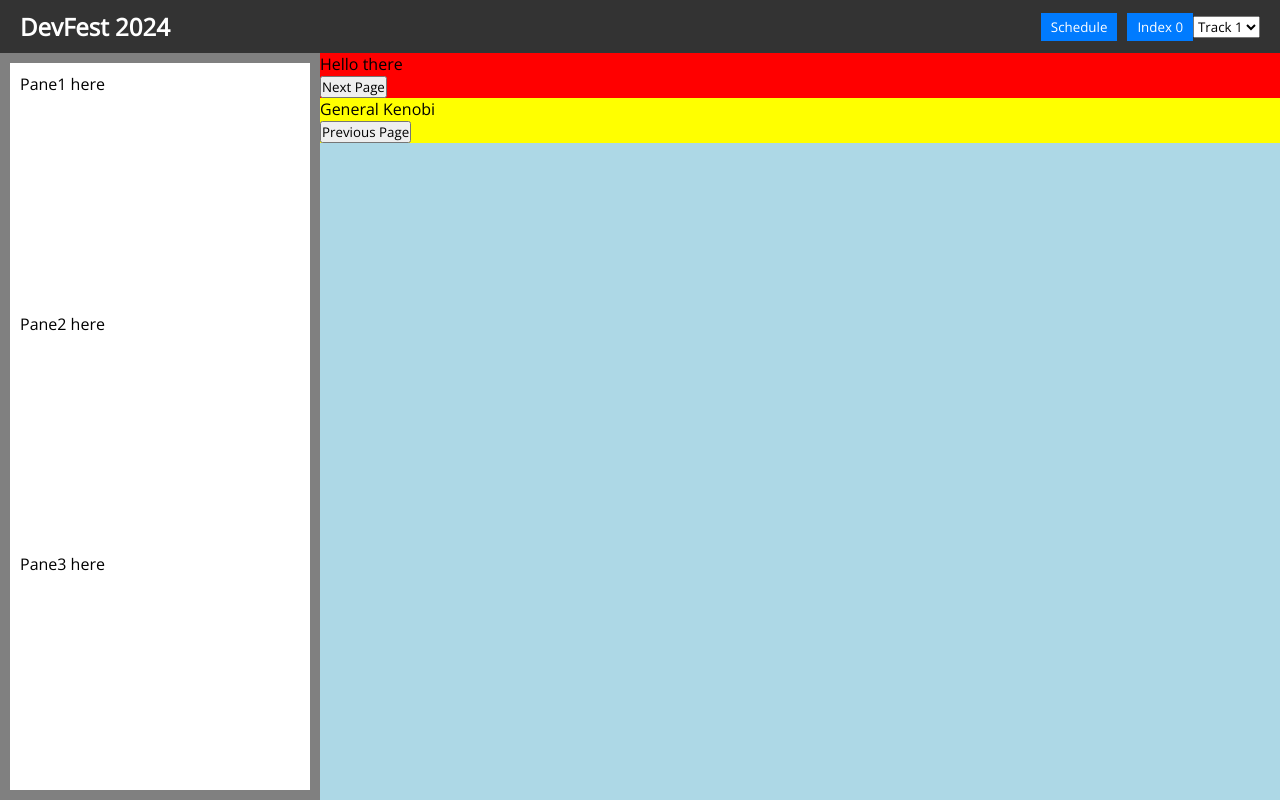
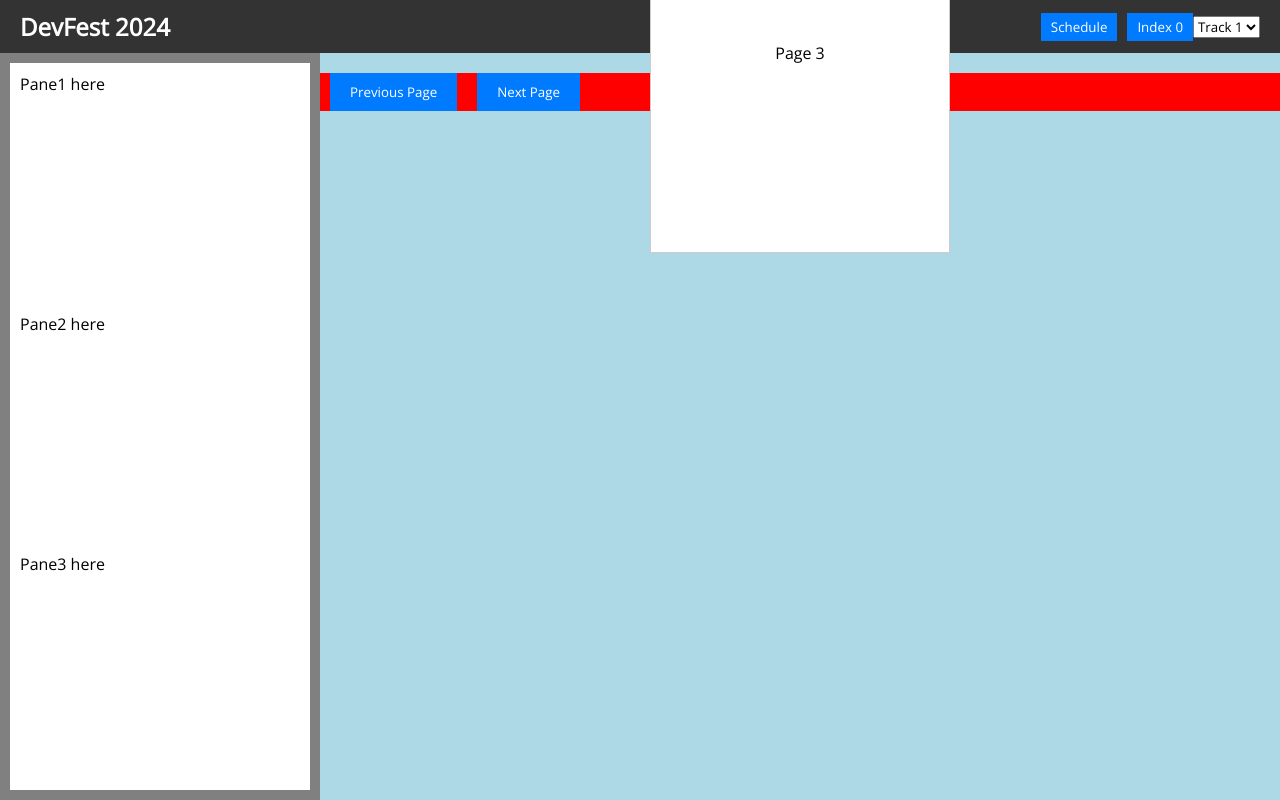
Before and after one commit to adicu/devfest-2024, a Next.js app: page / in a window 1280 px wide. Built offline with nearby package versions, Linux system fonts and the light colour scheme.

Commit message:
Tried page flip implementations, none work

```diff
--- a/src/components/Book.jsx
+++ b/src/components/Book.jsx
@@ -1,5 +1,7 @@
 import styled from "@emotion/styled";
-import PageFlip from "./book-components/PageFlip";
+import PageFlipApp from "./book-components/PageFlipApp";
+
+// import PageComponent from "./book-components/PageComponent";
 
 const Book = ({ data, mobile }) => {
   const Container = styled.div`
@@ -9,7 +11,7 @@ const Book = ({ data, mobile }) => {
 
   return (
     <Container>
-      <PageFlip />
+      <PageFlipApp />
     </Container>
   );
 };
--- /dev/null
+++ b/src/components/book-components/PageComponent.jsx
@@ -0,0 +1,36 @@
+import React from "react";
+import styled from "@emotion/styled";
+
+const Page = styled.div`
+  width: 200px; /* Adjust the width to your preference */
+  height: 300px; /* Adjust the height to your preference */
+  background-color: #fff;
+  position: relative;
+  border: 1px solid #ddd;
+  box-shadow: 0 2px 6px rgba(0, 0, 0, 0.1);
+  overflow: hidden;
+`;
+
+const CurlEffect = styled.div`
+  position: absolute;
+  width: 0;
+  height: 0;
+  background: linear-gradient(-45deg, transparent 10px, #fff 10px);
+  top: 10px;
+  left: 10px;
+  transform: translateX(100%);
+  transform-origin: 0 0;
+  pointer-events: none;
+`;
+
+const PageComponent = () => {
+  return (
+    <Page>
+      <CurlEffect />
+      {/* Content of the page */}
+      <p>This page is nice</p>
+    </Page>
+  );
+};
+
+export default PageComponent;
--- a/src/components/book-components/PageFlip.jsx
+++ b/src/components/book-components/PageFlip.jsx
@@ -27,14 +27,14 @@ const PageFlipContainer = styled.div`
   transform: ${({ isFlipped }) => (isFlipped ? "rotateY(180deg)" : "none")};
 `;
 
-const Page1 = styled.div`
-  background-color: red;
-`;
+// const Page1 = styled.div`
+//   background-color: red;
+// `;
 
-const Page2 = styled.div`
-  /* Styles for Page 2 */
-  background-color: yellow;
-`;
+// const Page2 = styled.div`
+//   /* Styles for Page 2 */
+//   background-color: yellow;
+// `;
 
 const PageFlip = () => {
   const [isFlipped, setIsFlipped] = useState(false);
--- /dev/null
+++ b/src/components/book-components/PageFlipApp.jsx
@@ -0,0 +1,87 @@
+import React, { useState } from "react";
+import styled from "@emotion/styled";
+
+const PageContainer = styled.div`
+  display: flex;
+  justify-content: center;
+  align-items: center;
+  perspective: 1200px;
+`;
+
+const Page = styled.div`
+  width: 300px;
+  height: 400px;
+  background-color: #fff;
+  border: 1px solid #ccc;
+  display: flex;
+  justify-content: center;
+  align-items: center;
+  position: absolute;
+  transition: transform 0.5s ease;
+  transform-style: preserve-3d;
+
+  &.active {
+    transform: rotateY(0deg);
+  }
+
+  &:nth-child(2) {
+    transform: rotateY(180deg);
+  }
+`;
+
+const ButtonContainer = styled.div`
+  background-color: red;
+  /* display: flex;
+  justify-content: center; */
+  margin-top: 20px;
+`;
+
+const Button = styled.button`
+  background-color: #007bff;
+  color: #fff;
+  border: none;
+  padding: 10px 20px;
+  margin: 0 10px;
+  cursor: pointer;
+`;
+
+const PageFlipApp = () => {
+  const [currentPage, setCurrentPage] = useState(1);
+
+  const nextPage = () => {
+    if (currentPage < 3) {
+      setCurrentPage(currentPage + 1);
+    }
+  };
+
+  const previousPage = () => {
+    if (currentPage > 1) {
+      setCurrentPage(currentPage - 1);
+    }
+  };
+
+  return (
+    <>
+      <PageContainer>
+        <Page className={currentPage === 1 ? "active" : ""}>
+          {/* Content for Page 1 */}
+          <p>Page 1</p>
+        </Page>
+        <Page className={currentPage === 2 ? "active" : ""}>
+          {/* Content for Page 2 */}
+          <p>Page 2</p>
+        </Page>
+        <Page className={currentPage === 3 ? "active" : ""}>
+          {/* Content for Page 3 */}
+          <p>Page 3</p>
+        </Page>
+      </PageContainer>
+      <ButtonContainer>
+        <Button onClick={previousPage}>Previous Page</Button>
+        <Button onClick={nextPage}>Next Page</Button>
+      </ButtonContainer>
+    </>
+  );
+};
+
+export default PageFlipApp;
--- a/src/pages/index.js
+++ b/src/pages/index.js
@@ -66,7 +66,6 @@ export default function Home({ data }) {
         <link rel="icon" href="/favicon.ico" />
       </Head>
       <main>
-
         <HomePageContainer>
           <HeaderWrapper>
             <Header />
```
Lines whose indentation alone changed are shown as unchanged.
